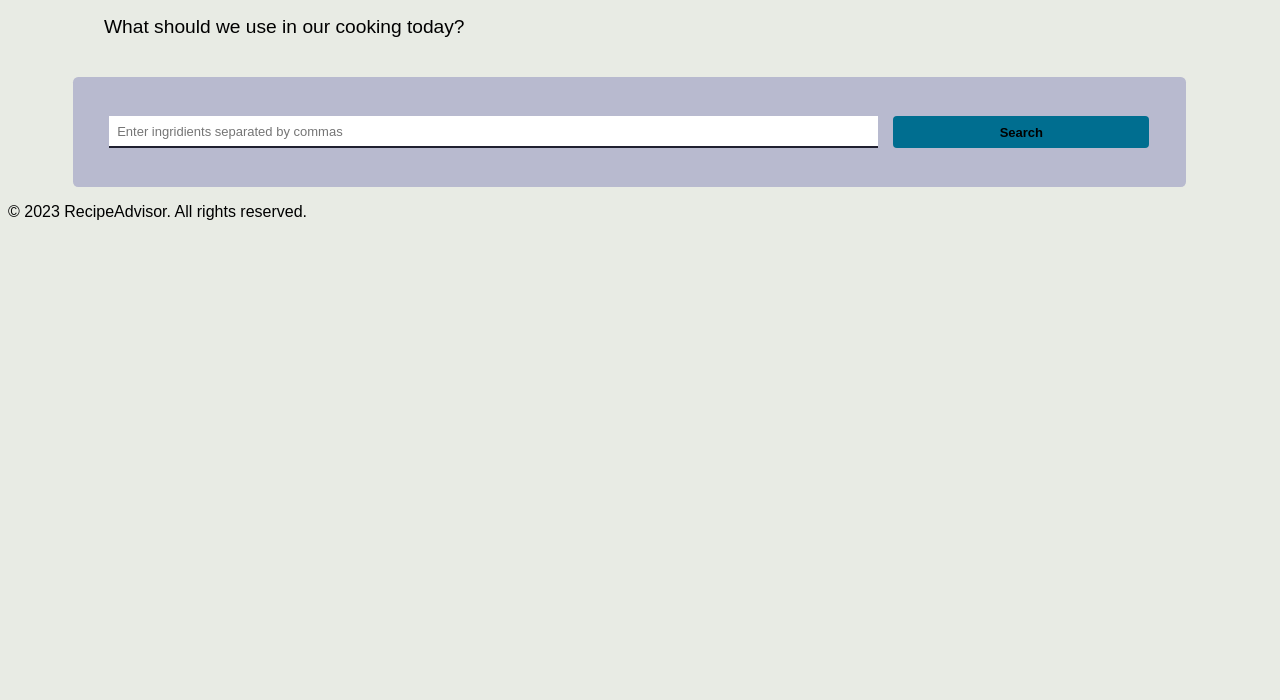
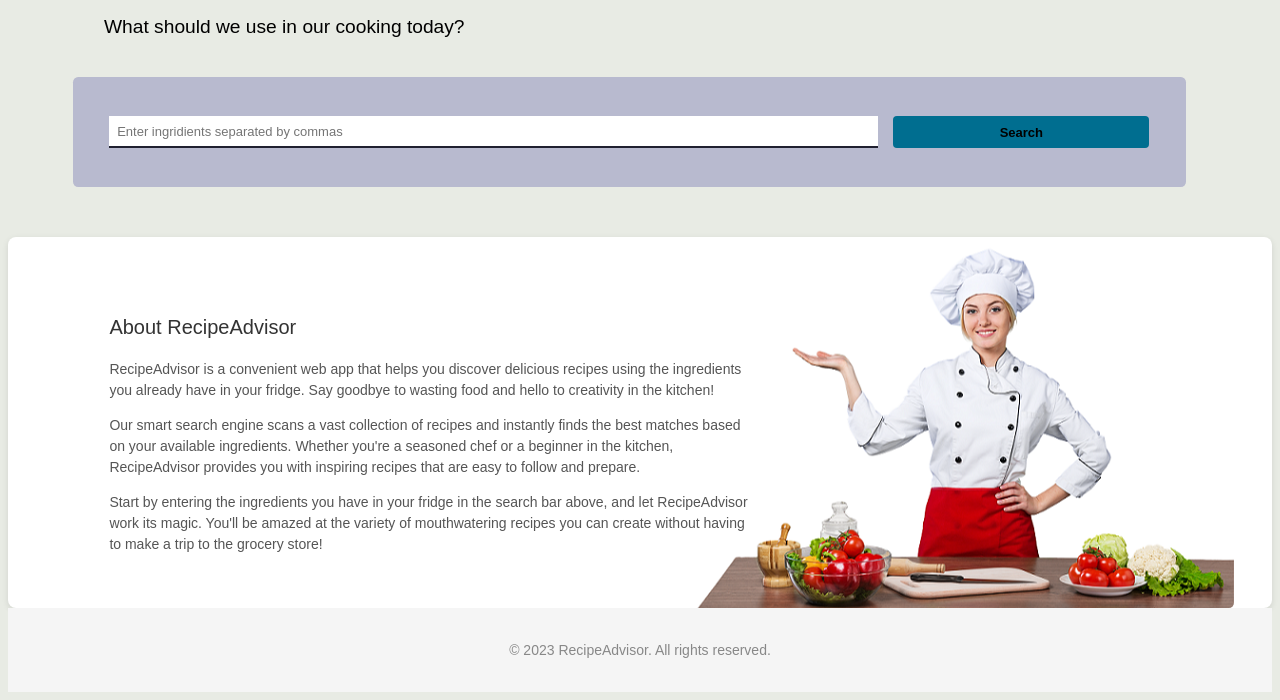
Before and after one commit to margeloh/recipious, a plain HTML site: page index.html in a window 1280 px wide. Shown: the part 254-954 px from the top of the page. Before the commit the page ends 800 px from the top, so only its background shows below. Drawn offline with Linux system fonts and the light colour scheme.

Commit message:
Footer style and text updates

```diff
--- a/index.html
+++ b/index.html
@@ -33,9 +33,26 @@
 	</form>
     <div id="result"></div>
 </div>
+
+<section class="content-section">
+    <div class="container2">
+        <h2>About RecipeAdvisor</h2>
+        <p>
+            RecipeAdvisor is a convenient web app that helps you discover delicious recipes using the ingredients you already have in your fridge. Say goodbye to wasting food and hello to creativity in the kitchen!
+        </p>
+        <p>
+            Our smart search engine scans a vast collection of recipes and instantly finds the best matches based on your available ingredients. Whether you're a seasoned chef or a beginner in the kitchen, RecipeAdvisor provides you with inspiring recipes that are easy to follow and prepare.
+        </p>
+        <p>
+            Start by entering the ingredients you have in your fridge in the search bar above, and let RecipeAdvisor work its magic. You'll be amazed at the variety of mouthwatering recipes you can create without having to make a trip to the grocery store!
+        </p>
+    </div>
+</section>
+
 <footer>
     <p>&copy; 2023 RecipeAdvisor. All rights reserved.</p>
-<!-- Script -->
-<script src="script.js"></script>
+    <!-- Script -->
+    <script src="script.js"></script>
+</footer>
 </body>
 </html>
--- a/styles.css
+++ b/styles.css
@@ -26,6 +26,7 @@ header {
     padding: 10px;
     margin: 0;
 }
+
 
 .container {
     background-color: #b8bacf;
@@ -158,3 +159,72 @@ button.back-button {
 	font-size: smaller;
 	vertical-align: baseline;
 }
+
+/* Footer */
+footer {
+    background-color: #f5f5f5;
+    padding: 20px;
+    text-align: center;
+}
+
+footer p {
+    font-size: 14px;
+    color: #888;
+}
+
+/* Content Section */
+.content-section {
+    margin-top: 50px;
+    background-color: #fff;
+    border-radius: 8px;
+    box-shadow: 0px 2px 6px rgba(0, 0, 0, 0.1);
+}
+
+.content-section h2 {
+    font-size: 20px;
+    color: #333;
+    margin-bottom: 20px;
+    margin-left: 0;
+}
+
+.content-section p {
+    font-size: 14px;
+    color: #555;
+    line-height: 1.5;
+    width: 50vw;
+}
+
+/* Responsive Styles */
+@media screen and (max-width: 768px) {
+    .content-section {
+        padding: 20px;
+    }
+}
+
+@media screen and (max-width: 480px) {
+    .content-section {
+        padding: 15px;
+    }
+
+    .content-section h2 {
+        font-size: 20px;
+    }
+
+    .content-section p {
+        font-size: 14px;
+    }
+}
+
+.container2 {
+    background-image: url(foot2.png);
+    background-position: right;
+    background-repeat: no-repeat;
+    font-size: small;
+    padding: 3em 2.8em;
+	margin-left: 5em;
+    width: 85vw;
+    max-width: 120em;
+    position: relative;
+    border-radius: 0.4em;
+    text-align: left;
+}
```
Also changed, not shown: foot2.png (added).
